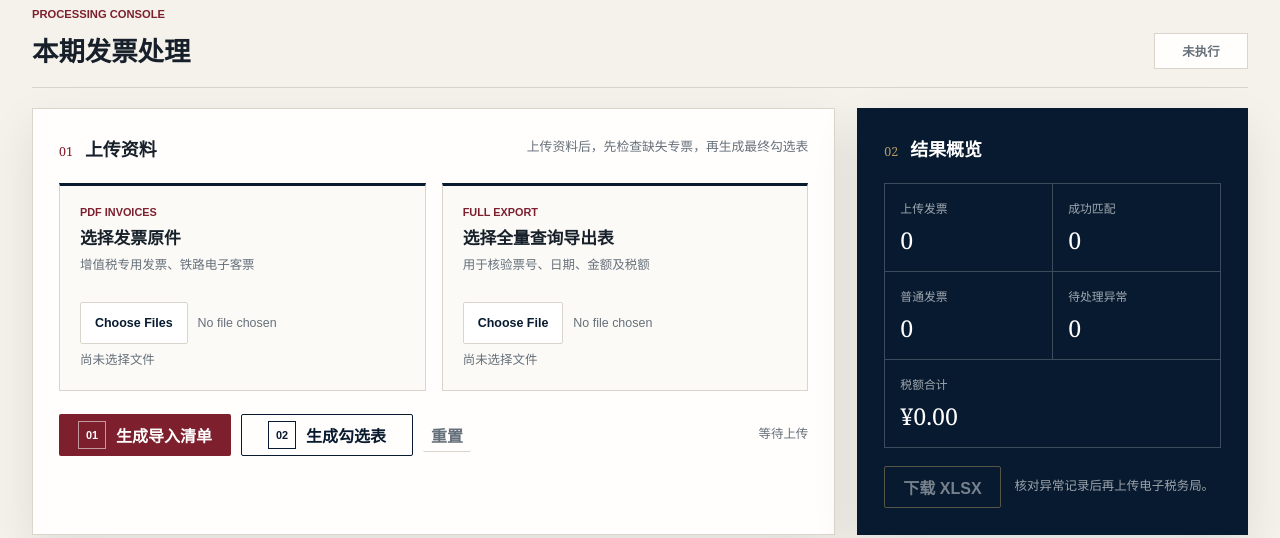
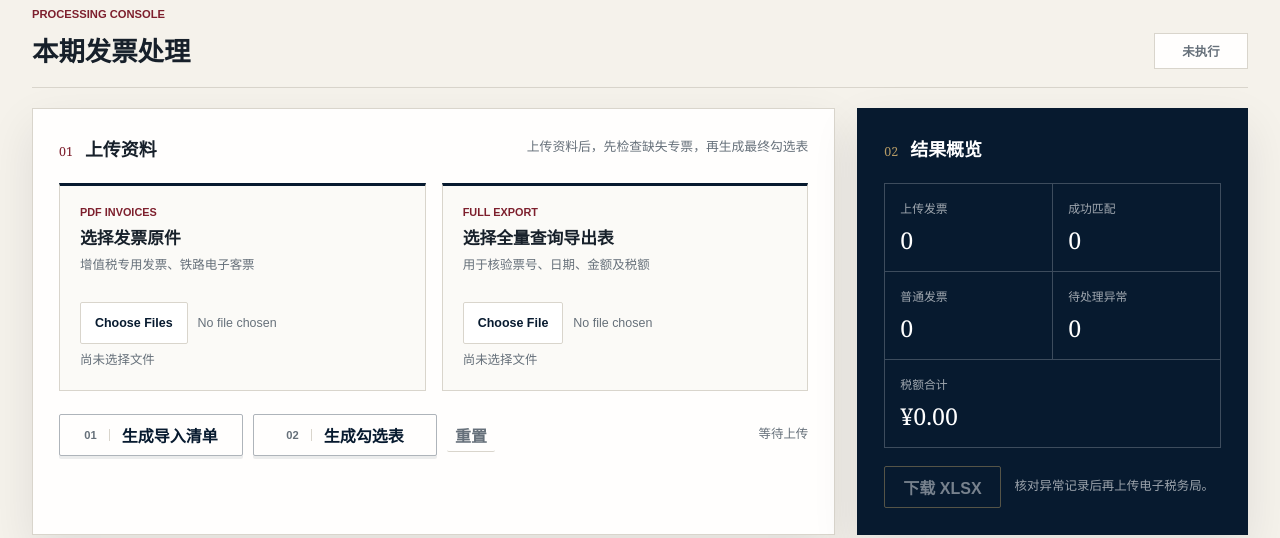
Before and after one commit to jeremykop610-coder/digital-invoice-organizer, a website: page index.html in a window 1280 px wide. Shown: the part 337-875 px from the top of the page. Drawn offline with Linux system fonts and the light colour scheme; a web font is replaced by a local one.

Commit message:
Balance workflow button styling

```diff
--- a/index.html
+++ b/index.html
@@ -66,10 +66,10 @@
           </label>
 
           <div class="action-row">
-            <button id="pendingDownloadButton" class="primary-button workflow-button" type="button">
+            <button id="pendingDownloadButton" class="workflow-button" type="button">
               <span aria-hidden="true">01</span>生成导入清单
             </button>
-            <button id="processButton" class="secondary-button workflow-button" type="submit">
+            <button id="processButton" class="workflow-button" type="submit">
               <span aria-hidden="true">02</span>生成勾选表
             </button>
             <button id="resetButton" class="text-button" type="button">重置</button>
--- a/styles.css
+++ b/styles.css
@@ -380,23 +380,27 @@ button {
   display: inline-flex;
   align-items: center;
   justify-content: center;
-  gap: 10px;
-  min-width: 172px;
+  gap: 12px;
+  min-width: 184px;
+  border-color: #aeb4ba;
+  background: var(--paper);
+  color: var(--navy);
+  box-shadow: 0 3px 0 rgba(7, 26, 47, 0.08);
+}
+
+.workflow-button:hover {
+  border-color: var(--navy);
+  background: #f7f8f8;
+  box-shadow: 0 3px 0 rgba(7, 26, 47, 0.16);
 }
 
 .workflow-button span {
-  display: inline-grid;
-  place-items: center;
-  width: 28px;
-  height: 28px;
-  border: 1px solid currentColor;
+  padding-right: 12px;
+  border-right: 1px solid var(--line);
+  color: var(--muted);
   font-family: "IBM Plex Sans SC", sans-serif;
-  font-size: 0.68rem;
+  font-size: 0.7rem;
   font-weight: 600;
-}
-
-.primary-button.workflow-button span {
-  border-color: rgba(255, 255, 255, 0.55);
 }
 
 .text-button {
```
